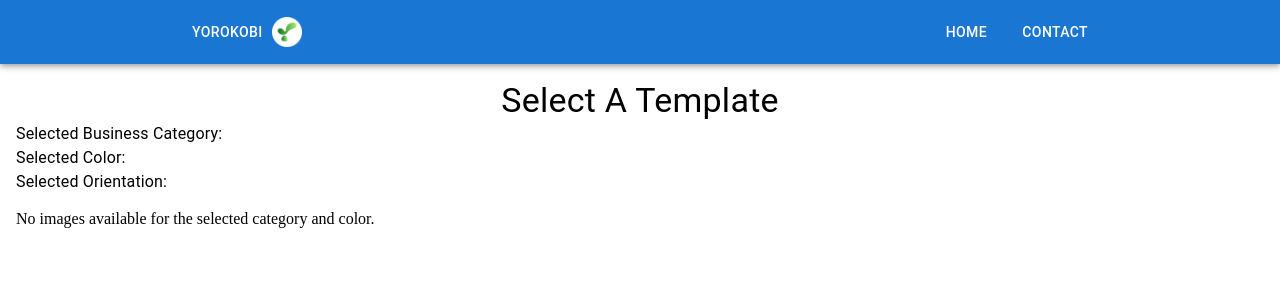
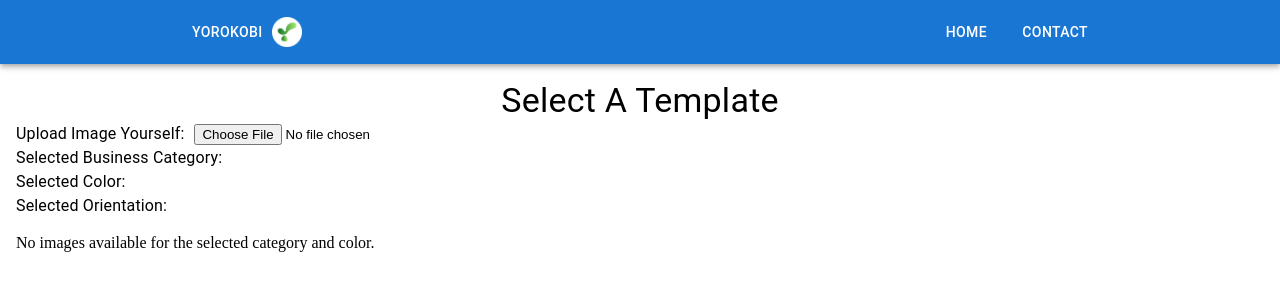
Before and after one commit to bipin-Pariyar2003/YK, a React (Vite) app: page /view-images in a window 1280 px wide. Shown: the top 300 px of the page. Built offline with nearby package versions, Linux system fonts and the light colour scheme.

Commit message:
added functionality to upload image

```diff
--- a/src/views/Editor/index.jsx
+++ b/src/views/Editor/index.jsx
@@ -1,6 +1,5 @@
 import React, { useEffect, useRef } from "react";
 import * as fabric from "fabric";
-import { FabricImage } from "fabric";
 import { Box, Button, Stack } from "@mui/material";
 import Navbar from "Components/Navbar";
 import { useSelector } from "react-redux";
@@ -11,29 +10,40 @@ const Editor = () => {
   console.log("Selected Image: ", selectedImage?.src);
 
   useEffect(() => {
+    // Ensure that the canvas is created only once
     const canvas = new fabric.Canvas(canvasRef.current, {
       width: 800,
       height: 500,
       backgroundColor: "#f0f0f0",
     });
 
+    // Check if there is a selected image
     if (selectedImage && selectedImage.src) {
+      console.log("Selected Image:", selectedImage);
       console.log("Src: ", selectedImage.src);
 
-      FabricImage.fromURL(
+      // Add image to the canvas
+      fabric.Image.fromURL(
         selectedImage.src,
         (img) => {
+          console.log("Image loaded:", img);
           img.set({ left: 0, top: 0 }).scaleToWidth(500);
           canvas.clear(); // Clear canvas before adding new image
           canvas.add(img);
+          canvas.renderAll(); // Ensure the canvas is rendered after adding the image
         },
         { crossOrigin: "anonymous" }
-      ); // Use this option for cross-origin images if needed
+      ).catch((error) => {
+        console.error("Error loading image:", error);
+      });
     } else {
       console.log("No image selected");
     }
 
+    // Store the canvas instance in the ref
     canvasRef.current = canvas;
+
+    // Cleanup function to dispose of the canvas on unmount
     return () => {
       canvas.dispose();
     };
--- a/src/views/GetStarted/index.jsx
+++ b/src/views/GetStarted/index.jsx
@@ -106,7 +106,7 @@ const GetStarted = () => {
 
       {/* MUI Dialog */}
       <Dialog open={open} onClose={() => setOpen(false)}>
-        <DialogTitle>Poster Size Information</DialogTitle>
+        <DialogTitle>Poster Size Information ⚠️ </DialogTitle>
         <DialogContent>
           <Typography variant="body1">
             The poster size is A1 only. <br />
--- a/src/views/ViewImages/index.jsx
+++ b/src/views/ViewImages/index.jsx
@@ -1,4 +1,5 @@
 import React from "react";
+import { useState } from "react";
 import Navbar from "Components/Navbar";
 import { useDispatch, useSelector } from "react-redux";
 import { Box, Stack, Typography } from "@mui/material";
@@ -9,6 +10,8 @@ import { setImage } from "reducers/imageSlice";
 const ViewImages = () => {
   const navigate = useNavigate();
   const dispatch = useDispatch();
+
+  const [uploadedImage, setUploadedImage] = React.useState(null);
 
   const selectedCategory = useSelector((state) => state.category);
   const selectedColor = useSelector((state) => state.color);
@@ -21,6 +24,95 @@ const ViewImages = () => {
     navigate("/editor");
   };
 
+  const handleImageUpload = (event) => {
+    const file = event.target.files[0];
+    if (file) {
+      const reader = new FileReader();
+      reader.onload = () => {
+        const uploadedImg = {
+          id: Date.now(), // Use current timestamp as a unique ID
+          src: reader.result, // Image source data URL
+          alt: file.name, // Use file name as alt text
+        };
+        setUploadedImage(uploadedImg); // Set the uploaded image in local state
+        dispatch(setImage(uploadedImg)); // Dispatch to Redux store
+      };
+      reader.readAsDataURL(file); // Read the uploaded file as a Data URL
+    }
+  };
+
+  // return (
+  // <>
+  //   <Navbar />
+  //   <Stack sx={{ display: "flex", px: 2, pb: 5 }}>
+  //     <Stack sx={{ textAlign: "center", mt: 2 }}>
+  //       <Typography variant="h4">Select A Template</Typography>
+  //     </Stack>
+  //     <Typography>
+  //       Upload Image Yourself:
+  //       <span style={{ marginLeft: "10px" }}>
+  //         {" "}
+  //         <input type="file" accept="image/*" multiple onChange={handleImageUpload} />
+  //       </span>
+  //     </Typography>
+  //     <Typography>
+  //       Selected Business Category: <b>{selectedCategory}</b>
+  //     </Typography>
+  //     <Typography>
+  //       Selected Color: <b>{selectedColor} </b>
+  //     </Typography>
+  //     <Typography>
+  //       Selected Orientation: <b>{selectedType} </b>
+  //     </Typography>
+  //     <Stack
+  //       sx={{
+  //         display: "flex",
+  //         flexDirection: { xs: "column", md: "row" },
+  //         flexWrap: "wrap",
+  //         alignItems: "center",
+  //         mt: 2,
+
+  //         gap: 2,
+  //       }}
+  //     >
+  //       {selectedImages.length > 0 ? (
+  //         selectedImages.map((image) => (
+  //           <Box
+  //             component="img"
+  //             onClick={() => handleImageClick(image)} // Navigate on click
+  //             key={image.id}
+  //             src={image.src}
+  //             alt={image.alt}
+  //             sx={{
+  //               // height: { xs: "auto", md: "350px" },
+  //               // width: { xs: "200px", md: "auto" },
+  //               // width: selectedType === "landscape" ? "841px" : "594px",
+  //               // height: selectedType === "landscape" ? "594px" : "841px",
+  //               width: selectedType === "landscape" ? "70vw" : "50vw", // 70% or 50% of viewport width
+  //               height: "auto",
+  //               maxWidth: selectedType === "landscape" ? "700px" : "500px", // Scaled down from 841x594
+  //               maxHeight: selectedType === "landscape" ? "500px" : "700px",
+  //               aspectRatio: selectedType === "landscape" ? "1.414" : "0.707",
+  //               objectFit: "cover",
+  //               borderRadius: "8px",
+  //               boxShadow: "0 0 10px rgba(0,0,0,0.2)",
+  //               cursor: "pointer", // Make it clickable
+  //               transition: "transform 0.2s",
+  //               "&:hover": {
+  //                 transform: "scale(1.01)",
+  //                 boxShadow: "0 0 20px rgba(0,0,0,0.8)",
+  //               },
+  //             }}
+  //           />
+  //         ))
+  //       ) : (
+  //         <p>No images available for the selected category and color.</p>
+  //       )}
+  //     </Stack>
+  //     </Stack>
+  //   </>
+  // );
+
   return (
     <>
       <Navbar />
@@ -28,6 +120,36 @@ const ViewImages = () => {
         <Stack sx={{ textAlign: "center", mt: 2 }}>
           <Typography variant="h4">Select A Template</Typography>
         </Stack>
+        <Typography>
+          Upload Image Yourself:
+          <span style={{ marginLeft: "10px" }}>
+            <input type="file" accept="image/*" onChange={handleImageUpload} />
+          </span>
+        </Typography>
+        {uploadedImage && (
+          <Box
+            component="img"
+            src={uploadedImage.src}
+            alt={uploadedImage.alt}
+            sx={{
+              width: "70vw",
+              height: "auto",
+              maxWidth: "700px",
+              maxHeight: "500px",
+              aspectRatio: "1.414",
+              objectFit: "cover",
+              borderRadius: "8px",
+              boxShadow: "0 0 10px rgba(0,0,0,0.2)",
+              cursor: "pointer",
+              transition: "transform 0.2s",
+              "&:hover": {
+                transform: "scale(1.01)",
+                boxShadow: "0 0 20px rgba(0,0,0,0.8)",
+              },
+            }}
+            onClick={() => handleImageClick(uploadedImage)} // Click to go to editor
+          />
+        )}
         <Typography>
           Selected Business Category: <b>{selectedCategory}</b>
         </Typography>
@@ -44,7 +166,6 @@ const ViewImages = () => {
             flexWrap: "wrap",
             alignItems: "center",
             mt: 2,
-
             gap: 2,
           }}
         >
@@ -57,10 +178,6 @@ const ViewImages = () => {
                 src={image.src}
                 alt={image.alt}
                 sx={{
-                  // height: { xs: "auto", md: "350px" },
-                  // width: { xs: "200px", md: "auto" },
-                  // width: selectedType === "landscape" ? "841px" : "594px",
-                  // height: selectedType === "landscape" ? "594px" : "841px",
                   width: selectedType === "landscape" ? "70vw" : "50vw", // 70% or 50% of viewport width
                   height: "auto",
                   maxWidth: selectedType === "landscape" ? "700px" : "500px", // Scaled down from 841x594
```
